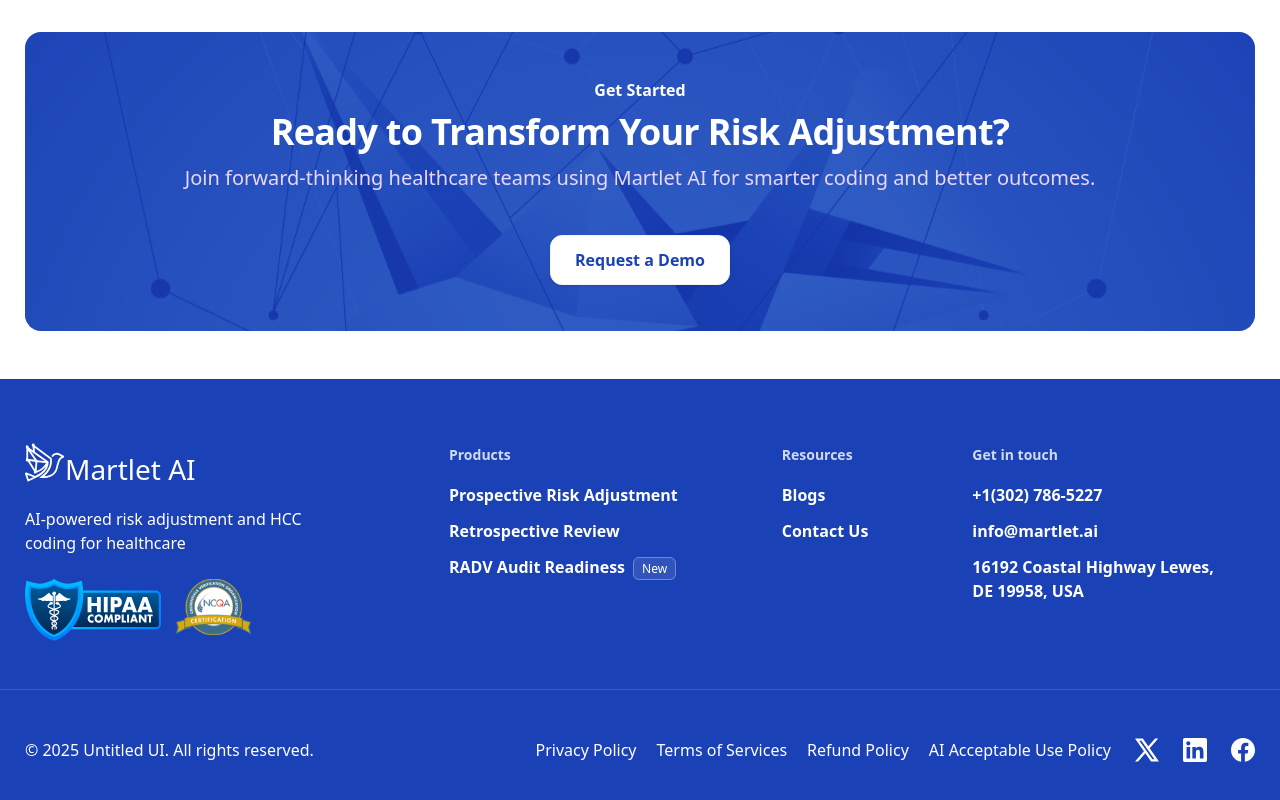
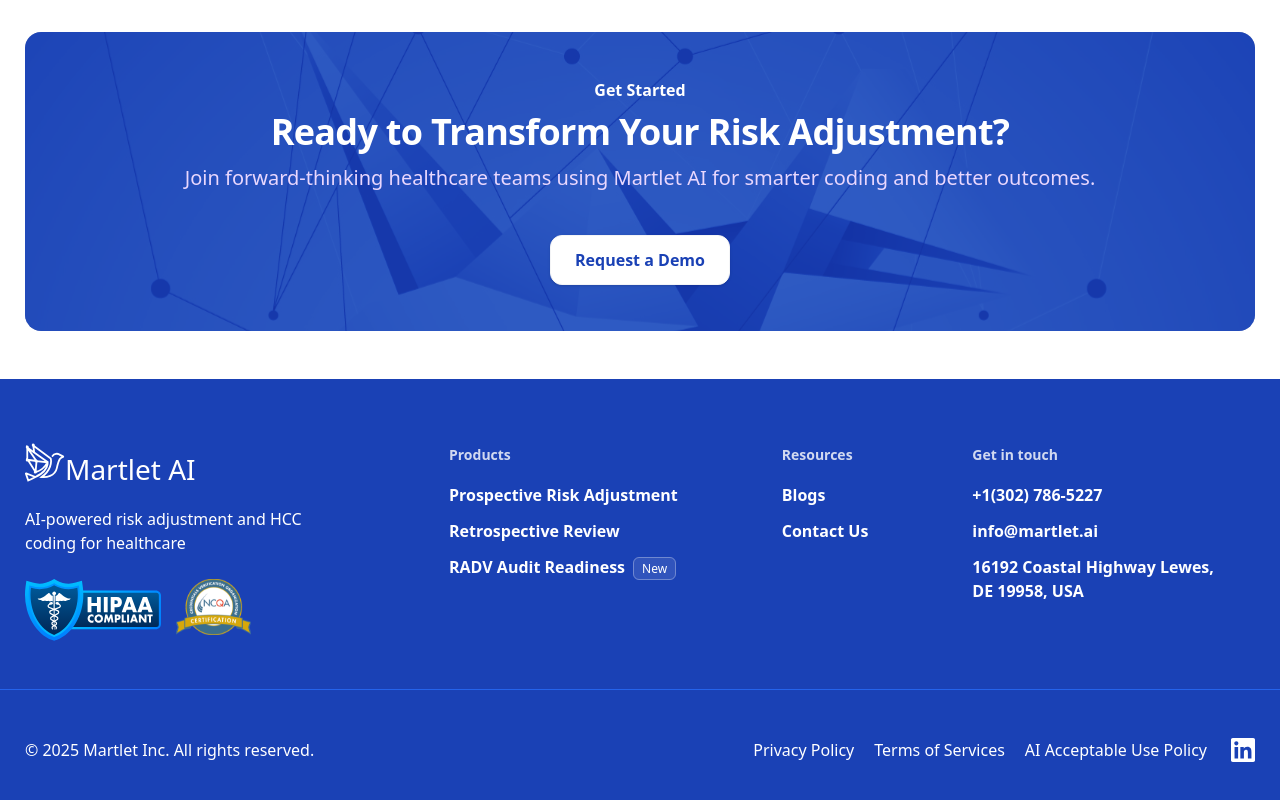
Before and after one commit to MartletAI/martlet.ai, a Next.js app: page / in a window 1280 px wide. Shown: the part 2984-3784 px from the top of the page. Built offline with nearby package versions, Linux system fonts and the light colour scheme.

Commit message:
feat: Update footer navigation links, copyright text, and social media icons.

```diff
--- a/src/constants/footer-links.ts
+++ b/src/constants/footer-links.ts
@@ -4,8 +4,8 @@
   PRODUCTS: {
     title: "Products",
     links: [
-      { label: "Prospective Risk Adjustment", href: "/solutions/prospective" },
-      { label: "Retrospective Review", href: "/solutions/retrospective" },
+      { label: "Prospective Risk Adjustment", href: "/solutions/prospective-risk-adjustment" },
+      { label: "Retrospective Review", href: "/solutions/retrospective-risk-adjustment" },
       { label: "RADV Audit Readiness", href: "/solutions/radv" },
     ],
   },
@@ -13,20 +13,16 @@
     title: "Resources",
     links: [
       { label: "Blogs", href: "/blogs" },
-      { label: "Contact Us", href: "/contact-us" },
+      { label: "Contact Us", href: "/contact" },
     ],
   },
-  COPY_RIGHT: "© 2025 Untitled UI. All rights reserved.",
+  COPY_RIGHT: "© 2025 Martlet Inc. All rights reserved.",
   LEGAL: [
     { label: "Privacy Policy", href: "/privacy-policy" },
     { label: "Terms of Services", href: "/terms-of-services" },
-    { label: "Refund Policy", href: "/refund-policy" },
     { label: "AI Acceptable Use Policy", href: "/ai-acceptable-use-policy" },
   ],
   SOCIAL: [
-    { icon: "social-x" as IconProps["name"], href: "/x" },
-    { icon: "linkedin" as IconProps["name"], href: "/linkedin" },
-    { icon: "facebook" as IconProps["name"], href: "/facebook" },
-
+    { icon: "linkedin" as IconProps["name"], href: "https://www.linkedin.com/company/martlet-ai/posts/?feedView=all" },
   ],
 };
```
